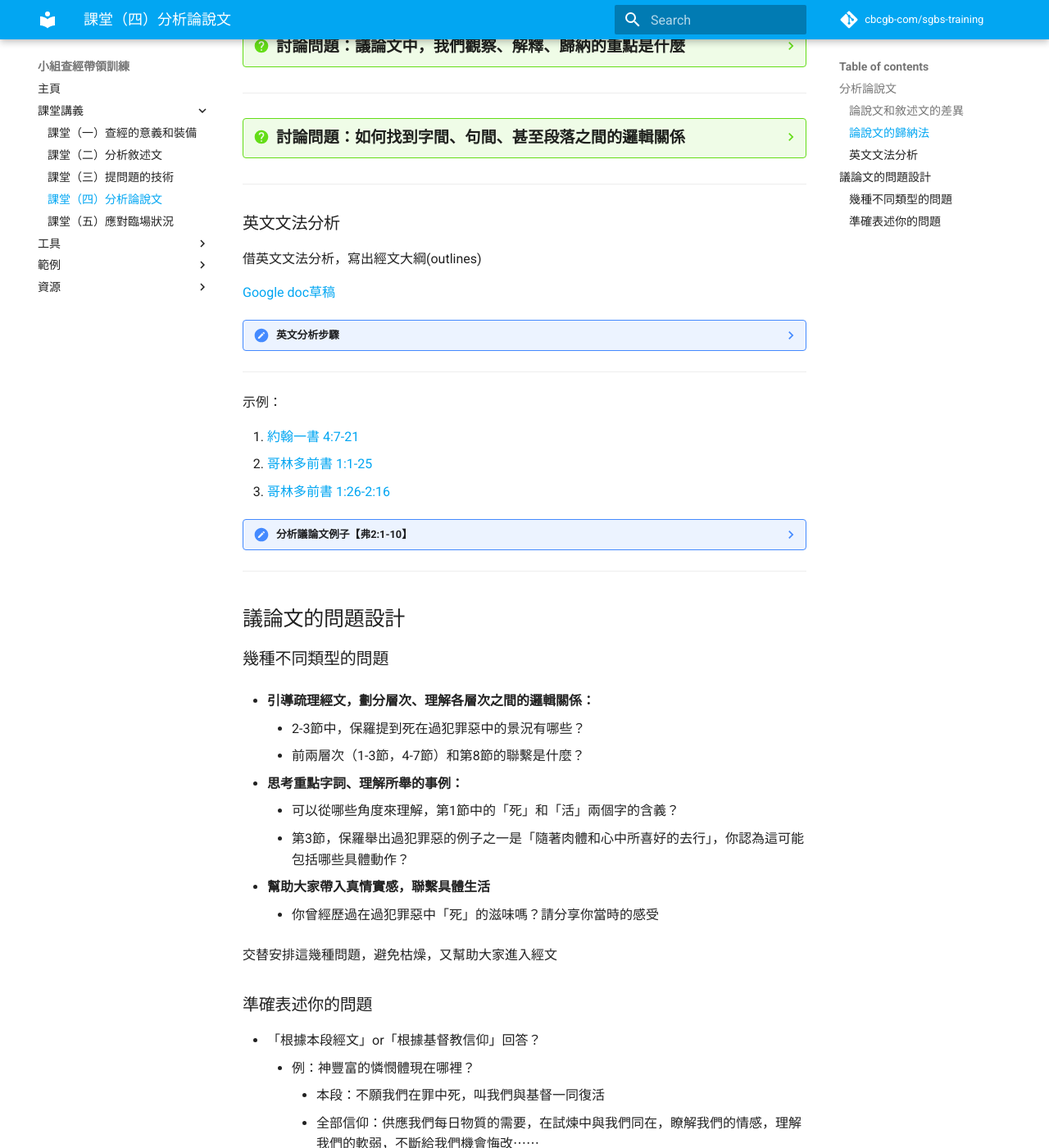
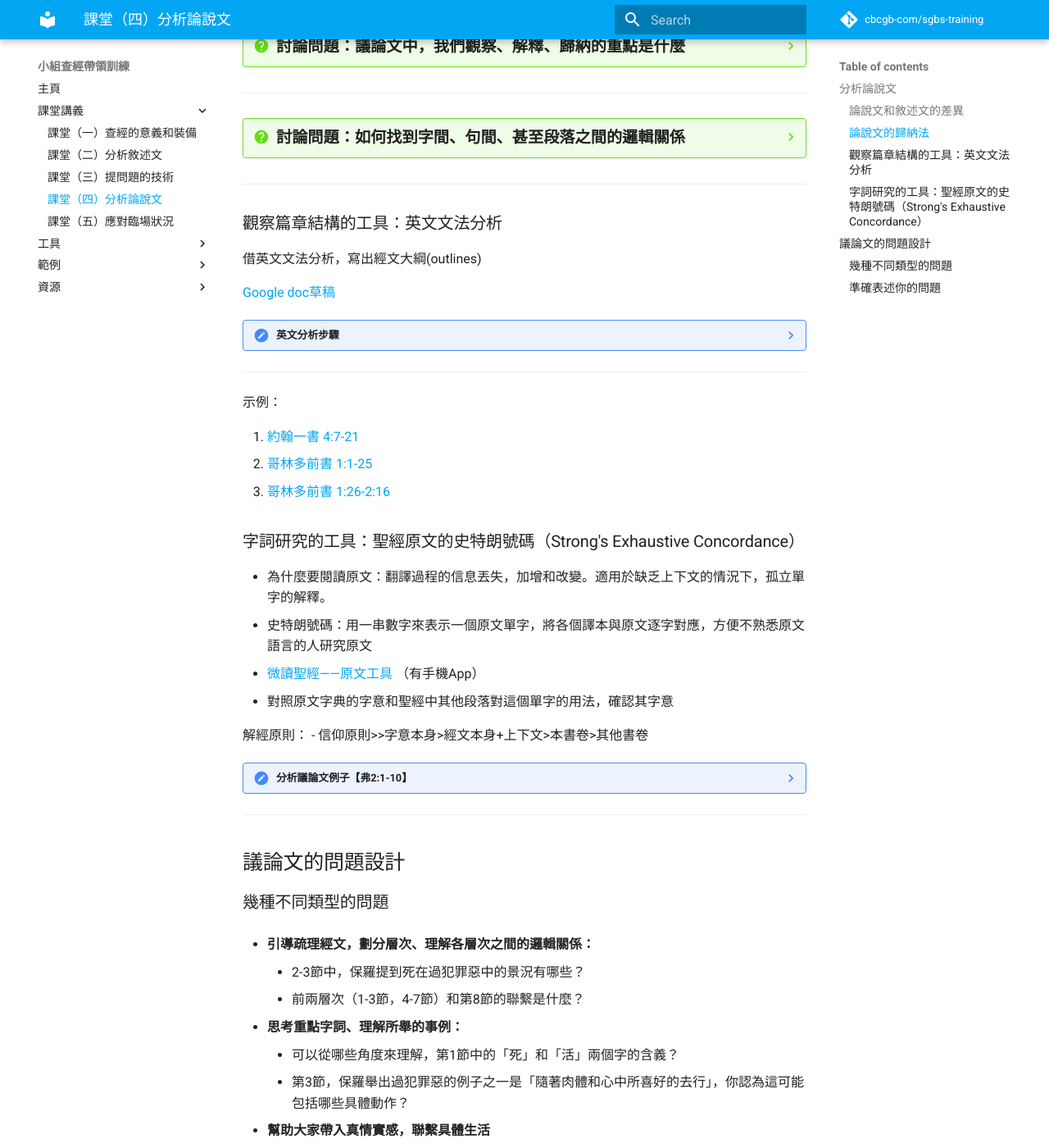
Before and after one commit to cbcgb-com/sgbs-training, an MkDocs documentation site: the page built from docs/class-notes/lesson-4-argumentation.md, in a window 1280 px wide and 1400 px high, scrolled down 921 px. Shown: the whole window at 82% size. Built offline with MkDocs 1.6.1 and Material for MkDocs 9.7.7, drawn with Linux system fonts in a browser that asks for light colours; comment, search, counter and statistics services are not loaded.

Commit message:
Added-strong's-number

```diff
--- a/docs/class-notes/lesson-4-argumentation.md
+++ b/docs/class-notes/lesson-4-argumentation.md
@@ -43,7 +43,7 @@
 
 -----
 
-### 英文文法分析
+### 觀察篇章結構的工具：英文文法分析
 
 借英文文法分析，寫出經文大綱(outlines)
 
@@ -66,33 +66,42 @@
 2. [哥林多前書 1:1-25](https://drive.google.com/file/d/1gR-darNwkft-d0GPycFqSbru6qLZhmij/view?usp=sharing)
 3. [哥林多前書 1:26-2:16](https://drive.google.com/file/d/1xEr40gQBhCvU184yJ0GAUiTG0tXGzPkt/view?usp=sharing)
 
+### 字詞研究的工具：聖經原文的史特朗號碼（Strong's Exhaustive Concordance）
+- 為什麼要閱讀原文：翻譯過程的信息丟失，加增和改變。適用於缺乏上下文的情況下，孤立單字的解釋。
+- 史特朗號碼：用一串數字來表示一個原文單字，將各個譯本與原文逐字對應，方便不熟悉原文語言的人研究原文
+- [微讀聖經——原文工具](https://wd.bible/exegesis) （有手機App）
+- 對照原文字典的字意和聖經中其他段落對這個單字的用法，確認其字意
+
+解經原則：
+- 信仰原則>>字意本身>經文本身+上下文>本書卷>其他書卷
+
 ??? note "分析議論文例子【弗2:1-10】"
 
     1. 全書、前後文背景：
         1. 寫作時代背景：保羅建立以弗所教會（徒19），在羅馬獄中寫此信
-        1. 寫作對象：以弗所教會的基督徒（外邦人）
-        1. 全書結構：1-3章：神的福音，4-6章：基督徒應該過的生活
-        1. 上下文及本段經文所處位置：
+        2. 寫作對象：以弗所教會的基督徒（外邦人）
+        3. 全書結構：1-3章：神的福音，4-6章：基督徒應該過的生活
+        4. 上下文及本段經文所處位置：
             1. 前文：1章：透過讚美和禱告重申福音的內容
-            1. 本段：救贖乃是神的恩典
-            1. 後文：2:11-22：外邦人藉著耶穌和猶太人一同與神和好，成為一家人
-    1. 觀察經文：
+            2. 本段：救贖乃是神的恩典
+            3. 後文：2:11-22：外邦人藉著耶穌和猶太人一同與神和好，成為一家人
+    2. 觀察經文：
         1. 論述主題：救贖是神的恩典
-        1. 論述結構（outline）：
+        2. 論述結構（outline）：
             1. 1-3節：基督徒接受福音以前的生命光景：靈性死亡，被困在罪中
-            1. 4-7節：神的大愛和憐憫讓我們跟耶穌一同從死裡復活
-            1. 8-10節：藉著神白白的恩典成為新造的人，回應神新的呼召和使命
-    1. 解釋經文：（信仰原則>>經文本身+上下文>本書卷>其他書卷）
+            2. 4-7節：神的大愛和憐憫讓我們跟耶穌一同從死裡復活
+            3. 8-10節：藉著神白白的恩典成為新造的人，回應神新的呼召和使命
+    3. 解釋經文：
         1. 名詞含義、代詞指代內容：「死」，「悖逆之子」，「可怒之子」，「工作」，「那時」⋯
-        1. 連詞邏輯：「然而」（4節），「要」（7節）⋯⋯
-        1. 不同論述層次之間的關係：時間和邏輯上的先後次序
-    1. 歸納：
+        2. 連詞邏輯：「然而」（4節），「要」（7節）⋯⋯
+        3. 不同論述層次之間的關係：時間和邏輯上的先後次序
+    4. 歸納：
         1. 這段經文的主要信息：昔我失喪，今得贖回，得救是神的恩典
-        1. 作者的教導是什麼：回應神給我們的使命，因為一切皆由神所賜
-    1. 應用：
+        2. 作者的教導是什麼：回應神給我們的使命，因為一切皆由神所賜
+    5. 應用：
         1. 這段經文的教導對我現在的生活有什麼提醒
             1. 例：還記得「死」在罪中的景況嗎？我們行了哪些"善工"，神還提醒你我要行哪些？
-        1. 我對信仰有哪些認識上的更新
+        2. 我對信仰有哪些認識上的更新
             1. 例：我們知道得救是全然因著恩典嗎？以前想過神已經預備了我們要做的善工嗎？
 
 -----
```
